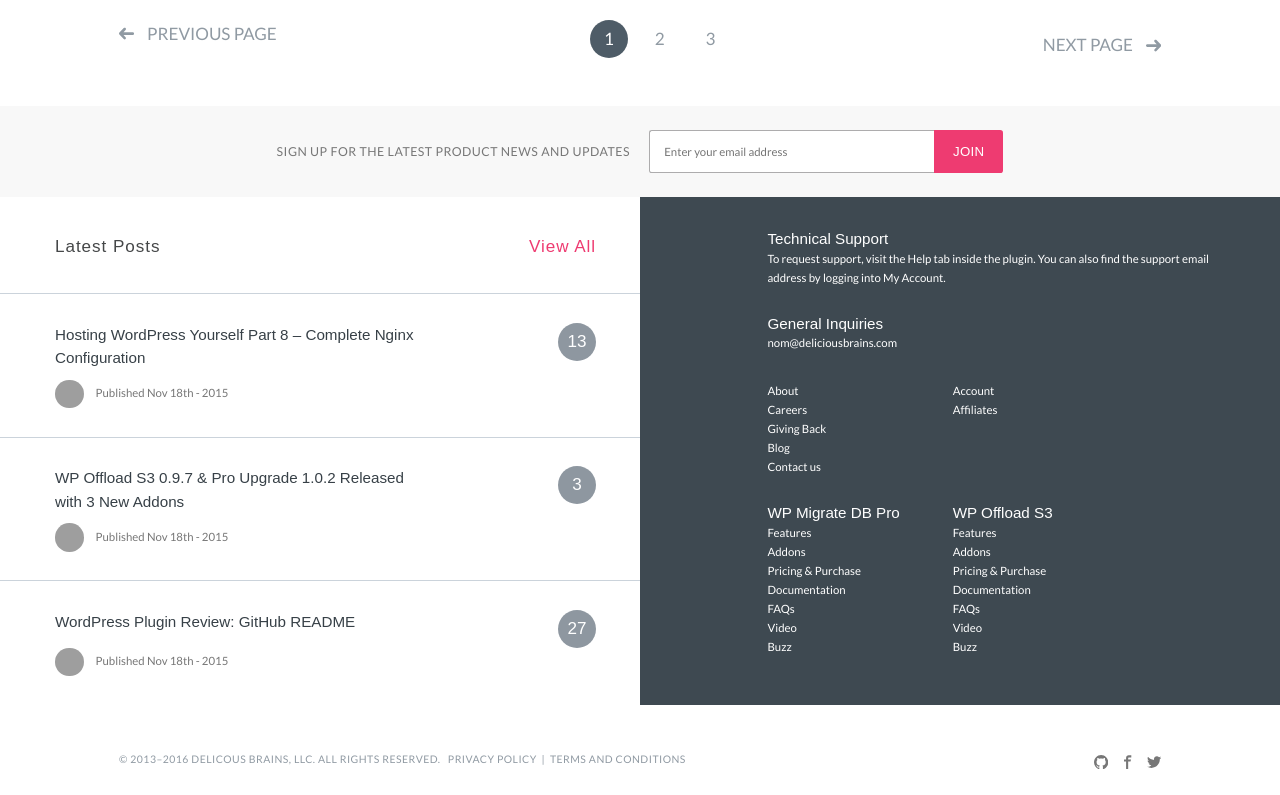
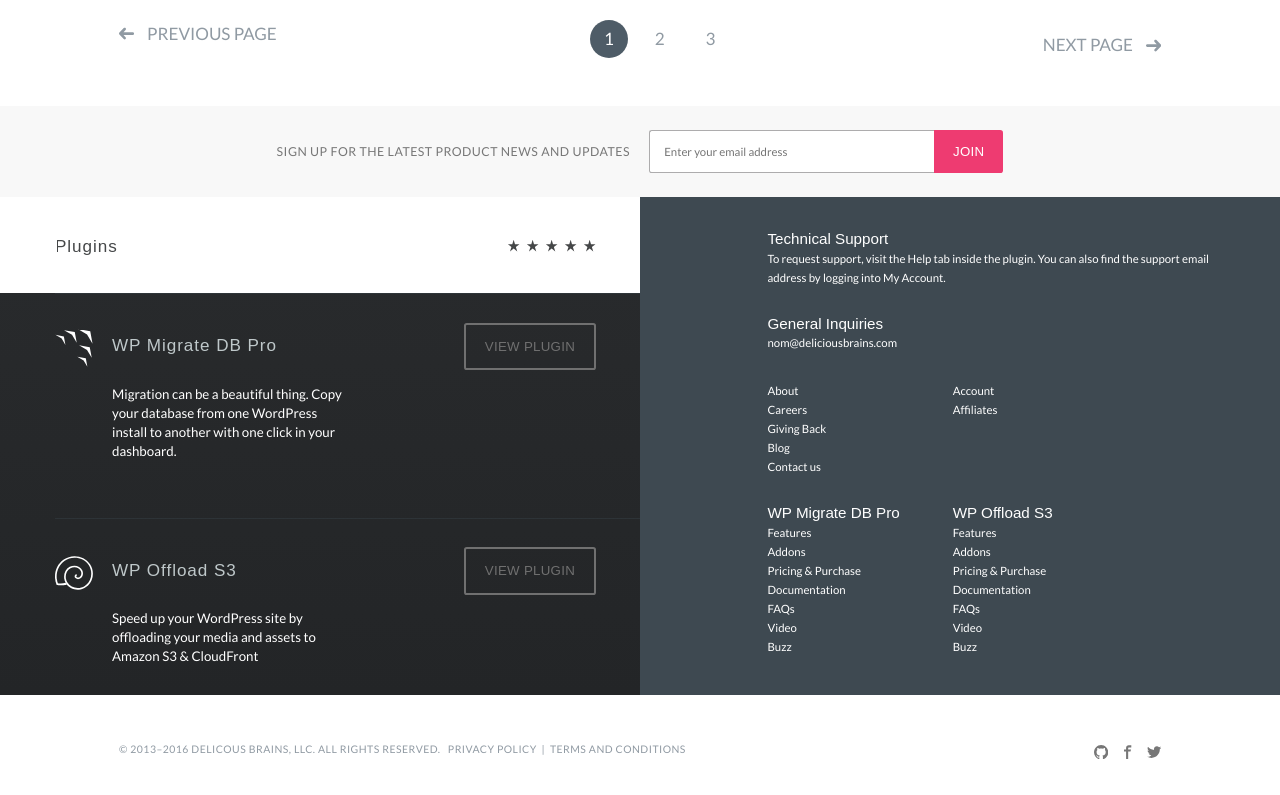
Before and after one commit to deliciousbrains/new-site, a PHP site: page /blog.php in a window 1280 px wide. Shown: the part 1454-2249 px from the top of the page. After the commit the page ends 2213 px from the top, so only its background shows below. Run offline with PHP 8.4, Linux system fonts and the light colour scheme; some libraries are stand-ins or nearby versions; grey boxes are pictures that could not be loaded.

Commit message:
adding special blog footer

```diff
--- a/assets/scss/layout/_footer.scss
+++ b/assets/scss/layout/_footer.scss
@@ -27,13 +27,67 @@
 		//background: linear-gradient(to bottom, #fff 50%, palette(slate,300) 50%, #3e4951);
 		min-height: 300px;
 		@include bp(md) {
-			//background: linear-gradient(to right, #fff 50%, palette(slate,300) 50%, #3e4951);
 			min-height: 400px;
+		}
+
+		@include m(blog) {
+			background: linear-gradient(to bottom, #292b2d, #232527);
 		}
 
 		a {
 			transition: all .2s $transition;
 		}
+
+		@include e(blog) {
+			//background: linear-gradient(to bottom, #292b2d, #232527);
+
+			@include bp(md) {
+				flex: 0 0 50%;
+				max-width: 50%;
+				padding: 0;
+			}
+
+			> h3 {
+				display: flex;
+				padding-top: 1.75rem;
+				padding-bottom: 1.5rem;
+				background-color: #fff;
+				position: relative;
+
+				&::before,&::after {
+					content: '';
+					position: absolute;
+					right: 99.7%;
+					top: 0;
+					bottom: 0;
+					width: 99rem;
+					background-color: #fff;
+				}
+				&::after {
+					right: auto;
+					left: 99.7%;
+				}
+				.welcome__stars {
+					margin-left: auto;
+					white-space: nowrap;
+					padding-bottom: 0;
+					@include bp(md) {
+						padding-right: 7.5%;
+					}
+					.icon {
+						margin: 0;
+					}
+				}
+			} // h3
+
+			.welcome__product {
+				animation: none;
+				opacity: 1;
+				header {
+					padding-right: 7.5%;
+				}
+			}
+		} // blog
 
 		@include e(posts) {
 			background-color: #fff;//#3e4951;
@@ -60,7 +114,7 @@
 						color: palette(brand,200);
 					}
 				}
-			}
+			} // h3
 		}
 
 		@include e(contact) {
@@ -76,13 +130,13 @@
 				position: absolute;
 				top: 0;
 				bottom: 0;
-				left: 99.9%;
+				left: 99.5%;
 				background-color: #3e4951;
 				width: 99rem;
 			}
 			&:after {
 				left: auto;
-				right: 99.9%;
+				right: 99.5%;
 			}
 
 			@include bp(md) {
--- a/assets/scss/pages/_home.scss
+++ b/assets/scss/pages/_home.scss
@@ -271,22 +271,16 @@
 			flex: 1;
 			color: palette(blue,200);
 			position: relative;
+			padding-right: .5rem;
 
 			$icon-width: 2rem;
 
 			.icon {
 				text-align: center;
 				position: absolute;
-				//width: $icon-width;
-				//height: $icon-width;
-				//left: calc( (#{$column-width} + #{$icon-width}) * -1 );
-				//left: -3rem;
-
-				//@include bp(md) {
-					width: $icon-width*.75;
-					height: $icon-width*.75;
-					left: -2rem;
-				//}
+				width: $icon-width*.75;
+				height: $icon-width*.75;
+				left: -2rem;
 
 				@include bp(lg) {
 					width: $icon-width;
@@ -312,6 +306,18 @@
 				img {
 					width: $icon-width;
 				}
+			}
+		}
+
+		@include e(description) {
+			padding-left: 5%;
+			width: 62%;
+			@include bp(md) {
+				padding-left: 2rem;
+			}
+			@include bp(lg) {
+				padding-left: 3rem;
+				width: 50%;
 			}
 		}
 
--- a/blog.php
+++ b/blog.php
@@ -140,4 +140,4 @@
 	</a>
 </nav>
 
-<?php include_once('parts/footer.php'); ?>
+<?php include_once('parts/footer-blog.php'); ?>
--- /dev/null
+++ b/parts/footer-blog.php
@@ -0,0 +1,188 @@
+</main>
+
+
+<form action="#" class="site__signup">
+	<div class="form-group">
+		<label for="email">Sign up for the latest product news and updates</label>
+		<input type="email" id="email" placeholder="Enter your email address">
+		<input type="submit" class="btn btn--danger" value="Join">
+	</div>
+</form>
+
+<footer class="site__footer site__footer--blog">
+	<div class="container">
+		<section class="site__footer__blog">
+			<h3>
+				Plugins
+				<span class="welcome__stars">
+					<svg class="icon icon-star">
+						<use xlink:href="#icon-star"></use>
+					</svg>
+					<svg class="icon icon-star">
+						<use xlink:href="#icon-star"></use>
+					</svg>
+					<svg class="icon icon-star">
+						<use xlink:href="#icon-star"></use>
+					</svg>
+					<svg class="icon icon-star">
+						<use xlink:href="#icon-star"></use>
+					</svg>
+					<svg class="icon icon-star">
+						<use xlink:href="#icon-star"></use>
+					</svg>
+				</span>
+			</h3>
+
+			<div class="welcome__product">
+				<header>
+					<h3 class="welcome__product__title">
+						<span class="icon">
+							<!-- <img src="/assets/images/icon-migrate.png" alt="Migrate Icon"> -->
+							<svg class="icon-migrate">
+								<use xlink:href="#icon-migrate"></use>
+							</svg>
+						</span>
+						WP Migrate DB Pro
+					</h3>
+					<a href="/migrate.php" class="btn btn--outline btn--primary">
+						View Plugin
+					</a>
+				</header>
+				<p class="welcome__product__description">
+					Migration can be a beautiful thing. Copy your database from one WordPress install to another with one click in your dashboard.
+				</p>
+			</div>
+
+			<div class="welcome__product">
+				<header>
+					<h3 class="welcome__product__title">
+						<span class="icon">
+							<!-- <img src="/assets/images/icon-s3.png" alt="S3 Icon"> -->
+							<svg class="icon-offload">
+								<use xlink:href="#icon-offload"></use>
+							</svg>
+						</span>
+						WP Offload S3
+					</h3>
+					<a href="/offload.php" class="btn btn--outline btn--primary">
+						View Plugin
+					</a>
+				</header>
+				<p class="welcome__product__description">
+					Speed up your WordPress site by offloading your media and assets to Amazon S3 & CloudFront
+				</p>
+			</div>
+		</section>
+
+		<section class="site__footer__contact">
+			<h4>Technical Support</h4>
+			<p>To request support, visit the Help tab inside the plugin. You can also find the support email address by logging into My Account.</p>
+
+			<h4>General Inquiries</h4>
+			<p><a href="mailto:nom@deliciousbrains.com">nom@deliciousbrains.com</a></p>
+
+			<ul class="site__footer__contact__half">
+				<li><a href="/about.php">About</a></li>
+				<li><a href="#">Careers</a></li>
+				<li><a href="#">Giving Back</a></li>
+				<li><a href="/blog.php">Blog</a></li>
+				<li><a href="/contact.php">Contact us</a></li>
+			</ul>
+
+			<ul class="site__footer__contact__half">
+				<li><a href="/account.php">Account</a></li>
+				<li><a href="/affiliate.php">Affiliates</a></li>
+			</ul>
+
+			<div class="site__footer__contact__half">
+				<h4>WP Migrate DB Pro</h4>
+				<ul>
+					<li><a href="/migrate.php">Features</a></li>
+					<li><a href="#">Addons</a></li>
+					<li><a href="/migrate/pricing.php">Pricing &amp; Purchase</a></li>
+					<li><a href="/migrate/documentation.php">Documentation</a></li>
+					<li><a href="/migrate/faqs.php">FAQs</a></li>
+					<li><a href="#">Video</a></li>
+					<li><a href="/migrate/buzz.php">Buzz</a></li>
+				</ul>
+			</div>
+
+			<div class="site__footer__contact__half">
+				<h4>WP Offload S3</h4>
+				<ul>
+					<li><a href="/offload.php">Features</a></li>
+					<li><a href="#">Addons</a></li>
+					<li><a href="/offload/pricing.php">Pricing &amp; Purchase</a></li>
+					<li><a href="/offload/documentation.php">Documentation</a></li>
+					<li><a href="/offload/faqs.php">FAQs</a></li>
+					<li><a href="#">Video</a></li>
+					<li><a href="/offload/buzz.php">Buzz</a></li>
+				</ul>
+			</div>
+
+		</section>
+	</div>
+</footer>
+
+<footer class="site__colophon">
+	<p>
+		&copy; 2013&ndash;<?php echo date("Y"); ?> Delicous Brains, LLC. All Rights Reserved.
+		<a href="#0">Privacy Policy</a>|<a href="#0">Terms and Conditions</a>
+	</p>
+	<ul class="site__social">
+		<li>
+			<a href="#">
+				<svg class="icon icon-github">
+					<use xlink:href="#icon-github"></use>
+				</svg>
+			</a>
+		</li>
+		<li>
+			<a href="#">
+				<svg class="icon icon-facebook">
+					<use xlink:href="#icon-facebook"></use>
+				</svg>
+			</a>
+		</li>
+		<li>
+			<a href="#">
+				<svg class="icon icon-twitter">
+					<use xlink:href="#icon-twitter"></use>
+				</svg>
+			</a>
+		</li>
+	</ul>
+</footer>
+
+
+
+<script id="__bs_script__">
+//<![CDATA[
+	document.write("<script async src='http://HOST:3000/browser-sync/browser-sync-client.2.11.1.js'><\/script>".replace("HOST", location.hostname));
+//]]>
+</script>
+
+
+<script src="https://code.jquery.com/jquery-2.2.1.min.js"></script>
+<script src="/assets/js/vendor/gridOverlay.js"></script>
+<script src="/assets/js/vendor/throttle-scroll.js"></script>
+<script src="/assets/js/vendor/owl.js"></script>
+<script src="/assets/js/vendor/jquery.cookie.min.js"></script>
+<script src="/assets/js/vendor/responsive-nav.jquery.js"></script>
+
+<?php if ( isset($tablesaw) && $tablesaw ) : ?>
+	<script src="/assets/js/vendor/tablesaw.js"></script>
+<?php endif; ?>
+
+<?php if ( isset($lity) && $lity ) : ?>
+	<script src="/assets/js/vendor/lity.js"></script>
+<?php endif; ?>
+
+<script src="/assets/js/main.js"></script>
+
+<?php if ( isset($pricing_toggle) && $pricing_toggle ) : ?>
+	<script src="/assets/js/price-toggle.js"></script>
+<?php endif; ?>
+
+</body>
+</html>
```
Also changed, not shown: assets/css/main.css, assets/css/main.min.css.
